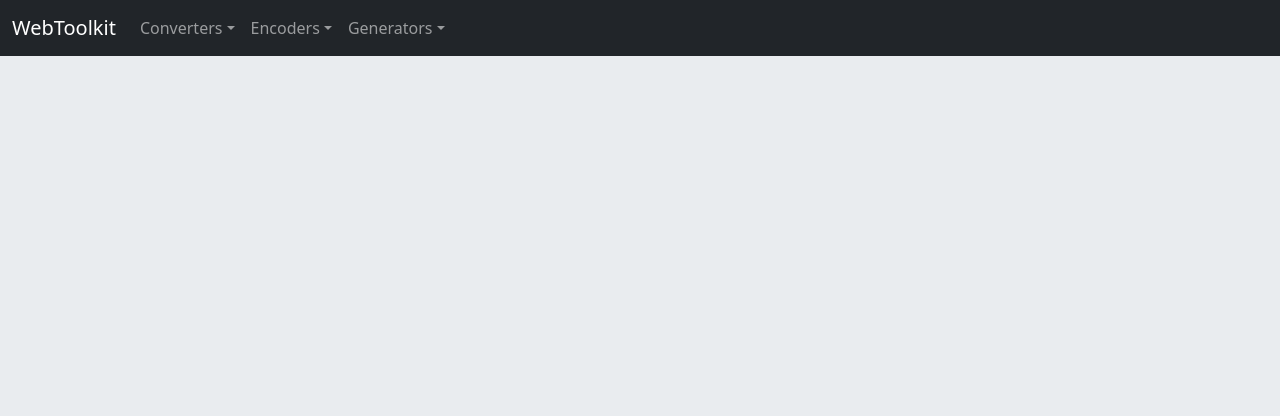
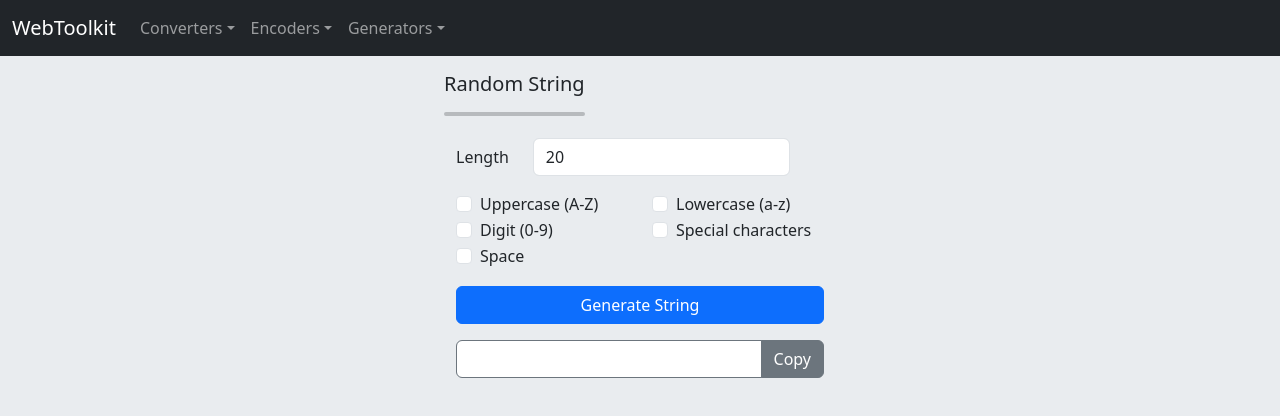
Before and after one commit to asylosoft/webtool, a Nuxt app: page /generator/random-string in a window 1280 px wide. Shown: the top 416 px of the page. Built offline with nearby package versions, Linux system fonts and the light colour scheme.

Commit message:
add random string generator

```diff
--- a/app.vue
+++ b/app.vue
@@ -34,6 +34,10 @@
       {
         name: "UUID",
         url: "/generator/uuid"
+      },
+      {
+        name: "Random String",
+        url: "/generator/random-string"
       }
     ]
   }
--- /dev/null
+++ b/pages/generator/random-string.vue
@@ -0,0 +1,118 @@
+<script setup lang="ts">
+import { ref } from 'vue'
+
+const title = 'Random String';
+const options = [
+  {
+    text: 'Uppercase (A-Z)',
+    value: 'uppercase',
+  },
+  {
+    text: 'Lowercase (a-z)',
+    value: 'lowercase',
+  },
+  {
+    text: 'Digit (0-9)',
+    value: 'digit'
+  },
+  {
+    text: 'Special characters',
+    value: 'special'
+  },
+  {
+    text: 'Space',
+    value: 'space'
+  }
+]
+
+const newString = ref('');
+const stringLength = ref(20);
+const pickedOptions = ref([]);
+
+const generateString = () => {
+  if (stringLength.value > 0) {
+    let chars = '';
+    for (let optionIndex in pickedOptions.value) {
+      const optionValue = pickedOptions.value[optionIndex];
+      let index = options.findIndex((o) => o.value === optionValue);
+      switch(index) {
+        case 0:
+          chars += 'ABCDEFGHIJKLMNOPQRSTUVWXYZ';
+          break;
+        case 1:
+          chars += 'abcdefghijklmnopqrstuvwxyz';
+          break;
+        case 2:
+          chars += '0123456789';
+          break;
+        case 3:
+          chars += "!\"#$ %&'()*+,-./:;<=>?@[\]^_`{|}~";
+          break;
+        case 4:
+          chars += ' ';
+          break;
+        default:
+          break;
+      }
+    }
+
+    if (chars.length > 0) {
+      let result = [];
+
+      let arr = new Uint8Array(stringLength.value);
+      window.crypto.getRandomValues(arr);
+      for (let i = 0; i < arr.length; i += 1) {
+          let charIndex = Math.floor(arr[i] / 256 * chars.length);
+          result.push(chars.charAt(charIndex));
+      }
+
+      newString.value = result.join('');
+    }
+  }
+}
+</script>
+
+<template>
+  <div class="container-fluid">
+    <div class="row">
+      <div class="col col-sm-10 offset-sm-1 col-md-8 offset-md-2 col-lg-6 offset-lg-3 col-xl-4 offset-xl-4">
+
+        <PageHeader :title="title" />
+        <div class="container-fluid">
+          <div class="row">
+            <div class="col-auto">
+              <label for="length" class="col-form-label">Length</label>
+            </div>
+            <div class="col-auto">
+              <input type="number" id="length" class="form-control" aria-describedby="length" v-model="stringLength"/>
+            </div>
+          </div>
+          <div class="row row-cols-2 mt-3">
+            <div class="col" v-for="option in options">
+
+              <div class="form-check">
+                <input class="form-check-input" type="checkbox" :value="option.value" :id="option.value" v-model="pickedOptions">
+                <label class="form-check-label" :for="option.value">
+                  {{ option.text }}
+                </label>
+              </div>
+
+            </div>
+          </div>
+          <div class="row mt-3">
+            <div class="col d-grid">
+              <button class="btn btn-primary" @click="generateString">Generate String</button>
+            </div>
+          </div>
+          <div class="row mt-3">
+            <div class="col">
+              <ToolOutput :output-value="newString"/>
+            </div>
+          </div>
+
+        </div>
+
+      </div>
+    </div>
+  </div>
+</template>
```
